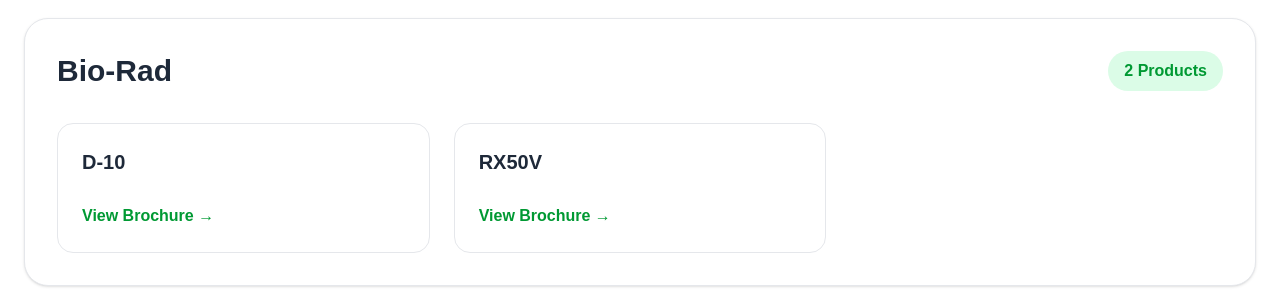
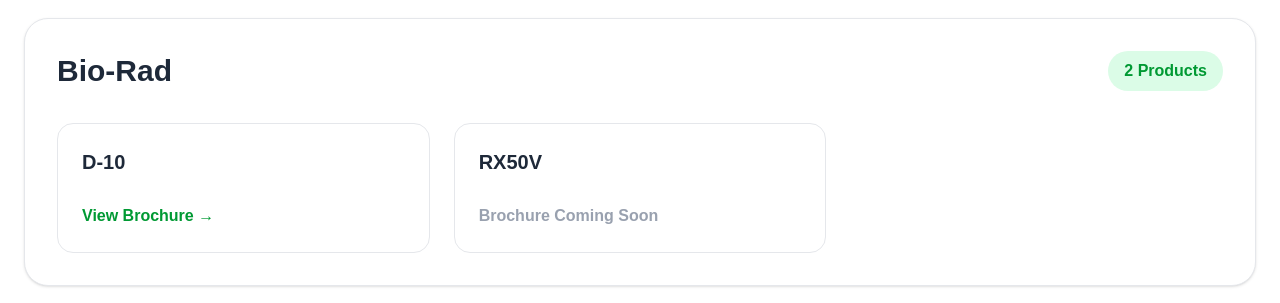
Before and after one commit to jayparashar10/ssv-healthcare, a Next.js app: page / in a window 1280 px wide. Shown: the part 5820-6123 px from the top of the page. Built offline with nearby package versions, Linux system fonts and the light colour scheme.

Commit message:
Added lead capture system and updated brochures

```diff
--- a/src/app/page.tsx
+++ b/src/app/page.tsx
@@ -124,7 +124,7 @@
     company: "Bio-Rad",
     products: [
       { name: "D-10", file: "biorad-d10.pdf" },
-      { name: "RX50V", file: "biorad-rx50v.pdf" },
+      { name: "RX50V"},
     ],
   },
 
@@ -586,15 +586,21 @@
               {product.name}
             </h4>
 
+            {product.file ? (
   <button
     onClick={() => {
       setSelectedBrochure(`/brochures/${product.file}`);
       setShowForm(true);
     }}
-  className="inline-flex mt-4 text-[#009933] font-semibold cursor-pointer"
+    className="inline-flex mt-4 text-[#009933] font-semibold cursor-pointer hover:underline"
   >
     View Brochure →
   </button>
+) : (
+  <span className="inline-flex mt-4 text-gray-400 font-semibold">
+    Brochure Coming Soon
+  </span>
+)}
           </div>
         ))}
       </div>
```
Lines whose indentation alone changed are shown as unchanged.
